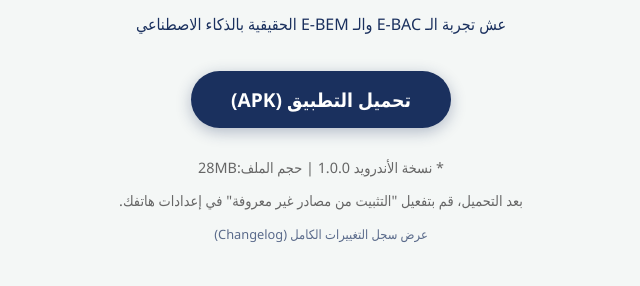
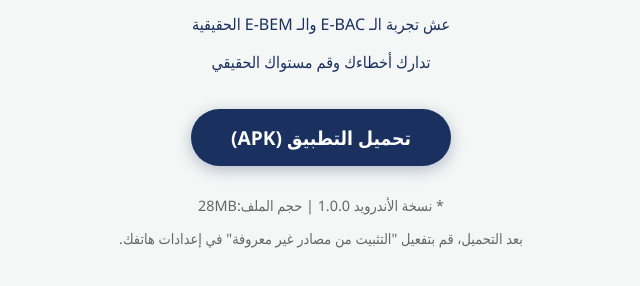
Before and after one commit to nabil-bot-ai/smart-school-site, a plain HTML site: page index.html in a window 1280 px wide. Shown: the part 288-574 px from the top of the page, without its empty margins (319-959 px from the left). Drawn offline with Linux system fonts and the light colour scheme.

Commit message:
Update index.html

```diff
--- a/index.html
+++ b/index.html
@@ -32,7 +32,8 @@
         <!-- تأكد من وجود ملف icon.png في المجلد الرئيسي للموقع -->
         <img src="icon.png" alt="Smart-School Logo" class="logo">
         <h1>Smart-School DZ 🇩🇿</h1>
-        <p>عش تجربة الـ E-BAC والـ E-BEM الحقيقية بالذكاء الاصطناعي</p>
+        <p>عش تجربة الـ E-BAC والـ E-BEM الحقيقية </p>
+         <p>تدارك أخطاءك وقم مستواك الحقيقي  </p>
 
         <!-- رابط التحميل المباشر للملف من GitHub -->
         <a href="https://github.com/nabil-bot-ai/smart-school-site/releases/download/v1.0.0/release.apk" class="download-btn">
@@ -44,8 +45,8 @@
             <p>بعد التحميل، قم بتفعيل "التثبيت من مصادر غير معروفة" في إعدادات هاتفك.</p>
         </div>
 
-        <a href="https://github.com/nabil-bot-ai/smart-school-site/commits/v1.0.0" class="footer-link" target="_blank">
-            عرض سجل التغييرات الكامل (Changelog)
+
+
         </a>
     </div>
 </body>
```
